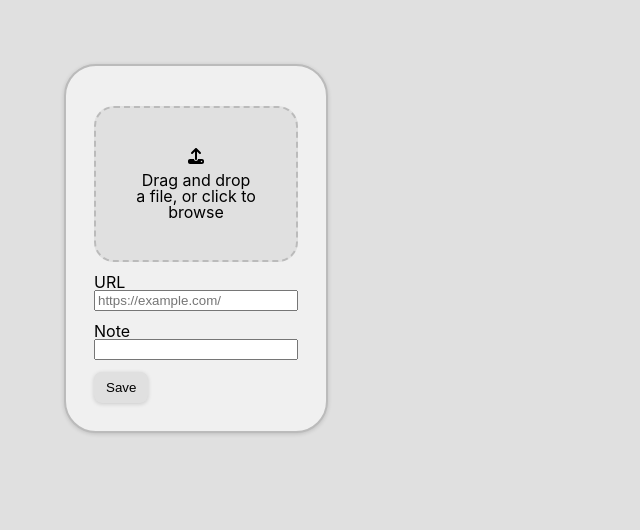
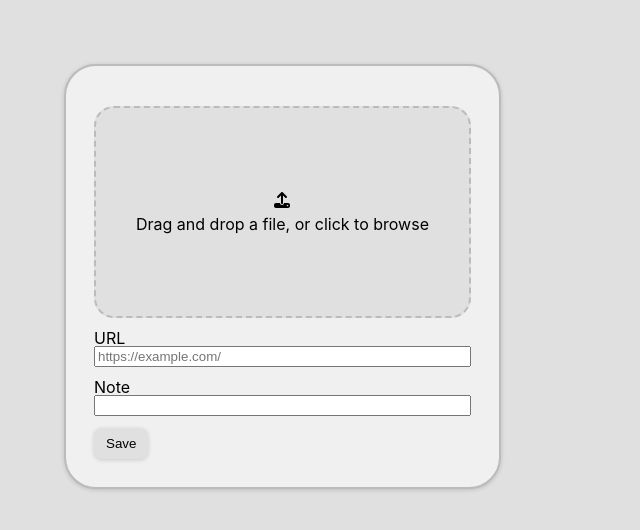
Before and after one commit to valerietanhx/nudge, a React (Vite) app: page / in a window 1280 px wide. Shown: the top 530 px of the page, without its empty margins (0-640 px from the left). Built offline with nearby package versions, Linux system fonts and the light colour scheme.

Commit message:
add masonry layout

```diff
--- a/package.json
+++ b/package.json
@@ -13,10 +13,12 @@
     "@fortawesome/fontawesome-svg-core": "^6.5.2",
     "@fortawesome/free-solid-svg-icons": "^6.5.2",
     "@fortawesome/react-fontawesome": "^0.2.2",
+    "@types/react-responsive-masonry": "^2.1.3",
     "chrome-types": "^0.1.294",
     "idb": "^8.0.0",
     "react": "^18.3.1",
-    "react-dom": "^18.3.1"
+    "react-dom": "^18.3.1",
+    "react-responsive-masonry": "^2.3.0"
   },
   "devDependencies": {
     "@types/react": "^18.3.3",
--- a/src/App.css
+++ b/src/App.css
@@ -11,12 +11,6 @@ hr {
   border-radius: 100px;
 }
 
-main {
-  display: grid;
-  grid-template-columns: repeat(4, 1fr);
-  grid-gap: 32px;
-}
-
 button {
   cursor: pointer;
   border: none;
@@ -27,25 +21,9 @@ button:hover {
   filter: brightness(0.9);
 }
 
-@media (max-width: 1200px) {
-  main {
-    grid-template-columns: repeat(3, 1fr);
-  }
-}
-
-@media (max-width: 850px) {
-  main {
-    grid-template-columns: repeat(2, 1fr);
-  }
-}
-
 @media (max-width: 675px) {
   #root {
     padding: 32px;
-  }
-  main {
-    grid-template-columns: repeat(1, 1fr);
-    grid-gap: 16px;
   }
 }
 
--- a/src/App.tsx
+++ b/src/App.tsx
@@ -4,6 +4,7 @@ import ItemCard from "./components/ItemCard/ItemCard";
 import InputCard from "./components/InputCard/InputCard";
 import { SubmittedItemData } from "./globals/types";
 import { STORE_NAME, initDB } from "./utils/db";
+import Masonry, { ResponsiveMasonry } from "react-responsive-masonry";
 
 const limit = 30; // TODO: use context instead?
 const millisecondsPerDay = 1000 * 60 * 60 * 24;
@@ -39,10 +40,20 @@ function App() {
 
   return (
     <main>
-      <InputCard onDBChange={getItems} />
-      {items.map((item, index) => (
-        <ItemCard key={index} submittedItemData={item} onDBChange={getItems} />
-      ))}
+      <ResponsiveMasonry
+        columnsCountBreakPoints={{ 0: 1, 675: 2, 850: 3, 1200: 4 }}
+      >
+        <Masonry gutter="32px">
+          <InputCard onDBChange={getItems} />
+          {items.map((item, index) => (
+            <ItemCard
+              key={index}
+              submittedItemData={item}
+              onDBChange={getItems}
+            />
+          ))}
+        </Masonry>
+      </ResponsiveMasonry>
     </main>
   );
 }
```
Also changed, not shown: 1 other file (tests, documents, lock files or other folders).
